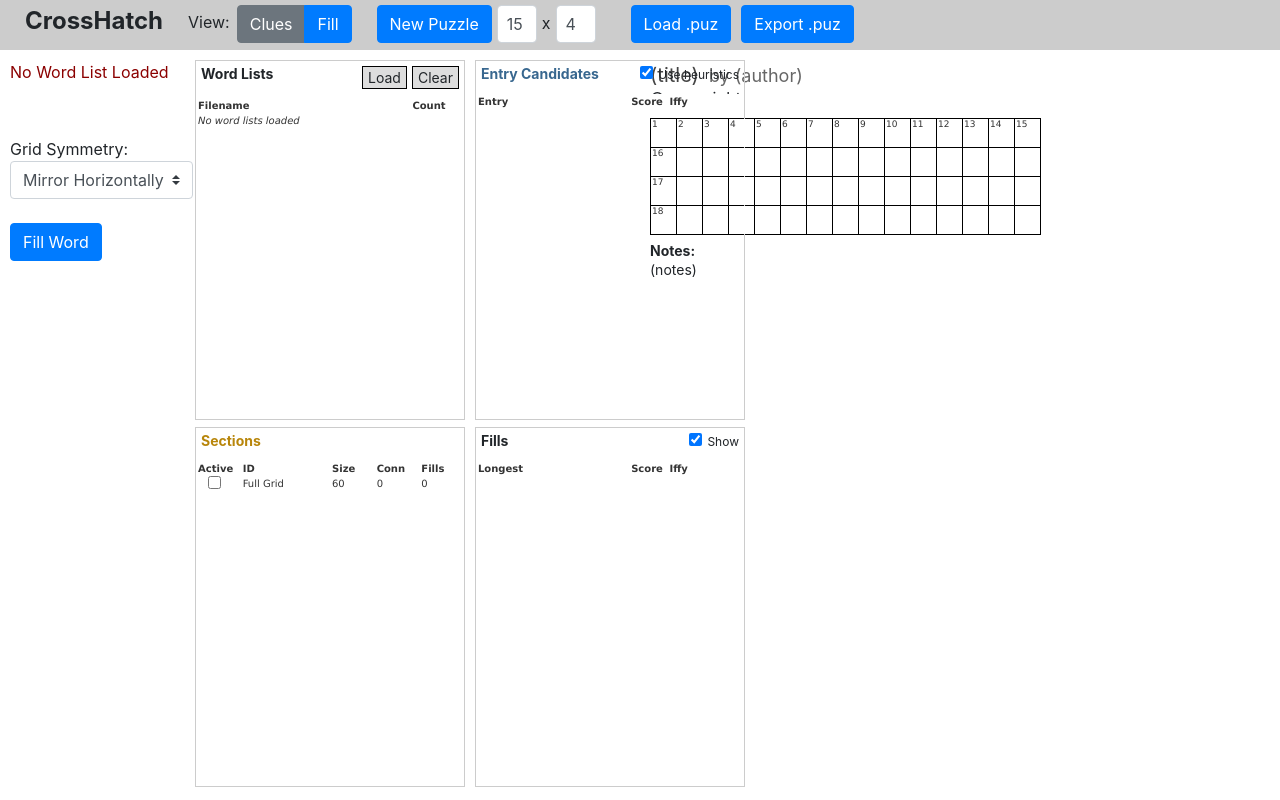
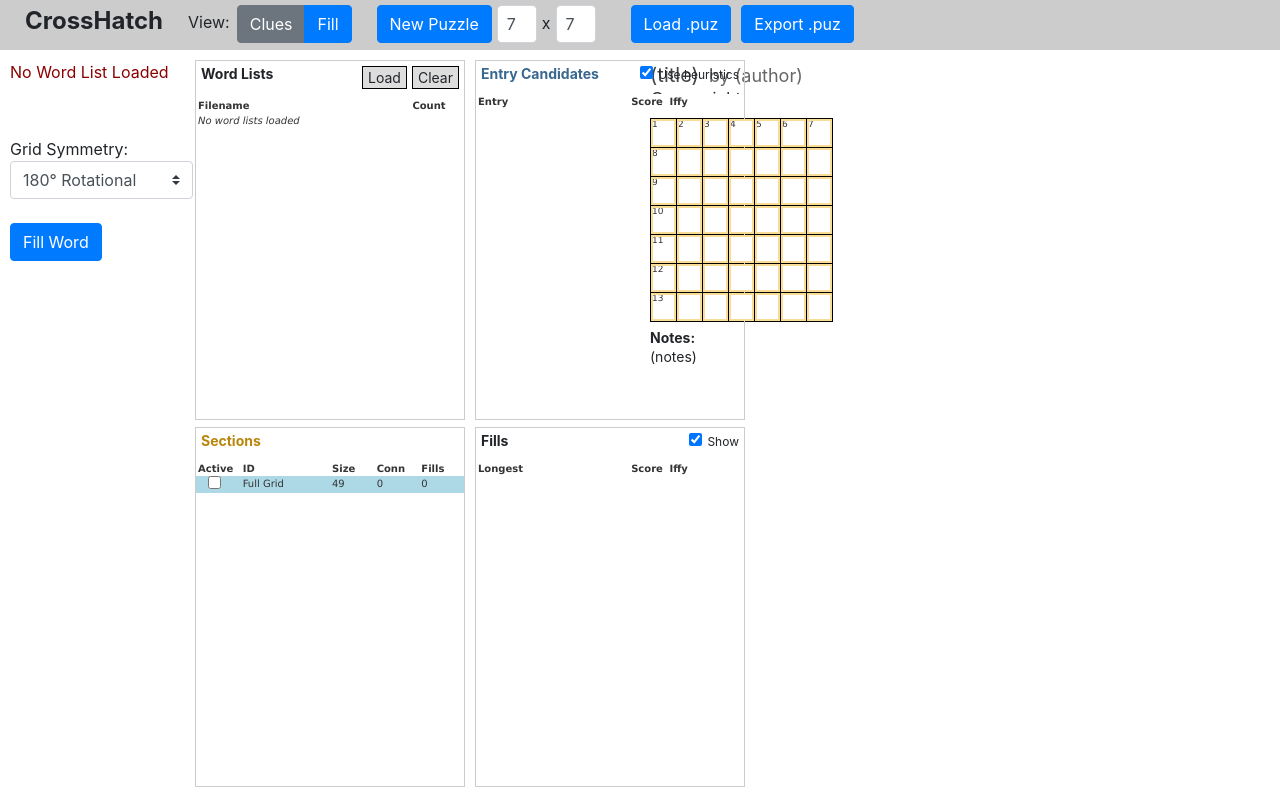
Before and after one commit to ben4808/crosshatch, a React (Create React App) app in the folder app/: page / in a window 1280 px wide. Built offline with nearby package versions, Linux system fonts and the light colour scheme.

Commit message:
more improvements

```diff
--- a/app/src/App.tsx
+++ b/app/src/App.tsx
@@ -1,4 +1,4 @@
-import React, { useEffect, useReducer, useState } from 'react';
+import React, { useEffect, useState } from 'react';
 import { AppContext } from './AppContext';
 import { AppProps } from './AppProps';
 import CluesView from './components/CluesView/CluesView';
@@ -11,20 +11,15 @@ import { Puzzle } from './models/Puzzle';
 import { getGrid, initializeSessionGlobals, newPuzzle } from './lib/util';
 import { generatePuzFile } from './lib/puzFiles';
 import { SymmetryType } from './models/SymmetryType';
-import { FillStatus } from './models/FillStatus';
 import { clearFill, createNewGrid } from './lib/grid';
-import { fillSectionWord } from './lib/fill';
 import { WordDirection } from './models/WordDirection';
 
 function App(props: AppProps) {
   const [activeView, setActiveView] = useState(props.activeView);
-  const [gridWidth, setGridWidth] = useState(15);
-  const [gridHeight, setGridHeight] = useState(4);
+  const [gridWidth, setGridWidth] = useState(7);
+  const [gridHeight, setGridHeight] = useState(7);
   const [updateSemaphore, setUpdateSemaphore] = useState(0);
-  // eslint-disable-next-line
-  const [ignored, forceUpdate] = useReducer(x => x + 1, 0);
   const [appState, setAppState] = useState(getAppContext());
-  const [fillInterval, setFillInterval] = useState({} as any);
 
   useEffect(() => {
     setAppState(getAppContext());
@@ -38,32 +33,11 @@ function App(props: AppProps) {
       setPuzzle: setPuzzle,
       createNewPuzzle: createNewPuzzle,
       exportPuz: exportPuz,
-      toggleFill: toggleFill,
     }
-  }
-
-  function toggleFill() {
-    if (Globals.isFillEnabled) {
-      let interval = setInterval(() => doFillWord(), 5);
-      setFillInterval(interval);
-      Globals.fillStatus = FillStatus.Running;
-    }
-    else if (fillInterval) {
-      clearInterval(fillInterval);
-      clearFill(getGrid());
-      Globals.fillStatus = FillStatus.Ready;
-    }
-    triggerUpdate();
-  }
-
-  function doFillWord() {
-    fillSectionWord();
-    triggerUpdate();
   }
 
   function triggerUpdate() {
     setUpdateSemaphore(updateSemaphore + 1);
-    forceUpdate();
   }
 
   function switchActiveView(newView: string) {
@@ -98,27 +72,23 @@ function App(props: AppProps) {
     Globals.puzzle = puzzle || newPuzzle();
     if (width === undefined) width = gridWidth;
     if (height === undefined) height = gridHeight;
-    setGridWidth(width);
-    setGridHeight(height);
     if (!Globals.activeGrid || !isNewPuzzle)
       Globals.activeGrid = createNewGrid(width, height);
     Globals.hoverGrid = undefined;
-    Globals.selectedWordKey = "";
+    Globals.selectedWordKey = undefined;
     Globals.selectedWordDir = WordDirection.Across;
-    Globals.gridSymmetry = SymmetryType.MirrorHorizontal;
-    Globals.isFillEnabled = false;
-    Globals.useManualHeuristics = true;
-    Globals.maxIffyLength = 0;
-    Globals.fillStatus = FillStatus.NoWordList;
+    if (!Globals.gridSymmetry) Globals.gridSymmetry = SymmetryType.Rotate180;
+    if (Globals.useManualHeuristics === undefined) Globals.useManualHeuristics = true;
+    if (Globals.maxIffyLength === undefined) Globals.maxIffyLength = 0;
     Globals.selectedWordNode = undefined;
     Globals.curChainId = 1;
-    Globals.isFillEnabled = false;
-    Globals.useManualHeuristics = true;
-    Globals.maxIffyLength = 0;
-    Globals.wordLists = [];
+    if (Globals.wordLists === undefined) Globals.wordLists = [];
 
     initializeSessionGlobals();
     clearFill(Globals.activeGrid!);
+
+    setGridWidth(width);
+    setGridHeight(height);
   }
 
   if (!Globals.puzzle) {
--- a/app/src/AppContext.ts
+++ b/app/src/AppContext.ts
@@ -7,5 +7,4 @@ export const AppContext = React.createContext({
     setPuzzle: (_: Puzzle) => {},
     createNewPuzzle: (w: number, h: number) => {},
     exportPuz: () => {},
-    toggleFill: () => {},
   });
--- a/app/src/components/FillView/FillView.scss
+++ b/app/src/components/FillView/FillView.scss
@@ -84,10 +84,10 @@
 }
 
 .fill-switch {
-    cursor: pointer;
     margin-left: 10px;
 }
 .custom-control-label {
+    display: inline;
     width: 125px;
     cursor: pointer;
     padding-left: 5px;
@@ -110,3 +110,21 @@
 .section-checkbox {
     margin-left: 10px;
 }
+
+#loader {
+    position: absolute;
+    left: 290px;
+    top: 150px;
+    z-index: 1;
+    width: 60px;
+    height: 60px;
+    border: 10px solid #f3f3f3;
+    border-radius: 50%;
+    border-top: 10px solid #3498db;
+    animation: spin 1s linear infinite;
+  }
+
+  @keyframes spin {
+    0% { transform: rotate(0deg); }
+    100% { transform: rotate(360deg); }
+  }
--- a/app/src/components/Grid/Grid.tsx
+++ b/app/src/components/Grid/Grid.tsx
@@ -6,9 +6,10 @@ import Square from '../Square/Square';
 import { GridState } from '../../models/GridState';
 import { WordDirection } from '../../models/WordDirection';
 import Globals from '../../lib/windowService';
-import { compareTuples, doesWordContainSquare, getGrid, getSelectedWord, getSquaresForWord,
-    getWordAtSquare, initializeSessionGlobals, isWordFull, mapKeys, mapValues, otherDir, squareKey, wordKey } from '../../lib/util';
-import { eraseGridSquare, getLettersFromSquares, getSymmetrySquares, getUncheckedSquareDir, populateWords,
+import { compareTuples, doesWordContainSquare, getGrid, getSection, getSelectedWord, getSquaresForWord,
+    getWordAtSquare, initializeSessionGlobals, isWordFull, mapKeys, mapValues, otherDir,
+    squareKey, wordKey } from '../../lib/util';
+import { clearFill, eraseGridSquare, getLettersFromSquares, getSymmetrySquares, getUncheckedSquareDir, populateWords,
     updateGridConstraintInfo, updateManualEntryCandidates } from '../../lib/grid';
 import { GridWord } from '../../models/GridWord';
 import { AppContext } from '../../AppContext';
@@ -123,6 +124,7 @@ function Grid() {
         if (blackSquareChanged) {
             populateWords(grid);
             initializeSessionGlobals();
+            clearFill(grid);
             setSelWordAtSelSquare(newSelSq);
             updateGridConstraintInfo(grid);
         }
@@ -173,8 +175,9 @@ function Grid() {
         return !!getSelectedWord();
     }
 
-    function isSquareInSelectedSection(sq: GridSquare): boolean {
-        return !!sections.find(s => s.squares.has(squareKey(sq)))
+    function isSquareInActiveSection(sq: GridSquare): boolean {
+        let section = getSection();
+        return section.squares.has(squareKey(sq));
     }
 
     function setSelWordAtSelSquare(newSelSquare: [number, number]) {
@@ -198,7 +201,7 @@ function Grid() {
             qualityClass: qualityClassMap.get(squareKey(square)) || QualityClass.Normal,
             isSelected: isSquareSelected() && compareTuples(selectedSquare, [row, col]),
             isInSelectedWord: isWordSelected() && doesWordContainSquare(selectedWord!, row, col),
-            isInSelectedSection: isSquareInSelectedSection(square),
+            isInSelectedSection: isSquareInActiveSection(square),
             constraintSum: square.viableLetters ? square.viableLetters.length : 26,
             isCircled: square.isCircled,
         };
--- a/app/src/lib/entryCandidates.ts
+++ b/app/src/lib/entryCandidates.ts
@@ -21,7 +21,7 @@ export function populateAndScoreEntryCandidates(node: FillNode, isForManualFill:
     }
 
     let eligibleCandidates = [] as EntryCandidate[];
-    let performFullHeuristics = node.anchorCombosLeft.length <= 50;
+    let performFullHeuristics = node.anchorCombosLeft.length <= 20;
     // cap anchor combos processed at 144
     for(let i = 0; i < 144; i++) {
         processAnchorCombo(node, isForManualFill, performFullHeuristics);
@@ -148,8 +148,6 @@ function processAnchorCombo(node: FillNode, isForManualFill: boolean, performFul
         let crossCrossKeys = new Map<string, boolean>();
         let calculatedSquares = new Map<string, string[]>();
         let usedWords = new Map<string, boolean>();
-        let unfilledTotal = 0;
-        let unfilledCount = 0;
         let iffyEntries = [] as string[];
         let iffyWordKeys = [] as string[];
         let crossCount = 0;
@@ -168,10 +166,11 @@ function processAnchorCombo(node: FillNode, isForManualFill: boolean, performFul
         while(true) {
             let wordKeys = distillIndex % 2 === 1  ? crossKeys : crossCrossKeys;
             let foundCountReduction = false;
-            let shortCircuited = false;
 
             // eslint-disable-next-line
             wordKeys.forEach((_, wKey) => {
+                if (!isViable) return;
+
                 let word = grid.words.get(wKey)!;
                 let squares = getSquaresForWord(grid, word);
                 if (isWordFull(squares)) return;
@@ -179,7 +178,6 @@ function processAnchorCombo(node: FillNode, isForManualFill: boolean, performFul
                 let filteredEntries = [] as string[];
                 let anchorInfo = populateFillWordAnchors(squares, calculatedSquares);
                 let anchorComboCount = anchorInfo.anchorCombosLeft.length;
-                if (distillIndex === 1 && anchorComboCount > 120) shortCircuited = true;
                 if (distillIndex > 1 && anchorComboCount > 120) return;
 
                 anchorInfo.anchorCombosLeft.forEach(combo => {
@@ -198,7 +196,7 @@ function processAnchorCombo(node: FillNode, isForManualFill: boolean, performFul
                 }
 
                 if (distillIndex === 1)
-                    crossCount =+ filteredEntries.length;
+                    crossCount += filteredEntries.length;
 
                 squares.forEach((sq, i) => {
                     let newMatrix = Array<boolean>(26).fill(false);
@@ -212,18 +210,13 @@ function processAnchorCombo(node: FillNode, isForManualFill: boolean, performFul
                         foundCountReduction = true;
 
                     calculatedSquares.set(squareKey(sq), letters);
-                    if (distillIndex === 1 && !sq.content) {
-                        unfilledCount++;
-                        unfilledTotal += letters.length;
-                    }
                 });
             });
 
-            if (!foundCountReduction || shortCircuited) break;
-            if (distillIndex === 1 && unfilledTotal/unfilledCount >= 18) break;
+            if (!foundCountReduction) break;
             if (iffyEntries.length > 0) break;
             if (!isViable) break;
-            if (!performFullHeuristics) break;
+            if (distillIndex > 0 && !performFullHeuristics) break;
 
             distillIndex++;
         }
@@ -315,14 +308,11 @@ function getFilteredEntries(squares: GridSquare[], anchorPattern: string, calcul
             let sqKey = squareKey(sq);
             if (ignoredSquares && ignoredSquares.includes(sqKey)) return true;
 
-            if (calculatedSquares) {
-                if (calculatedSquares.has(sqKey) && !calculatedSquares.get(sqKey)!.includes(entry[i])) {
-                    return false;
-                }
+            if (calculatedSquares && calculatedSquares.has(sqKey) && !calculatedSquares.get(sqKey)!.includes(entry[i])) {
+                return false;
             }
-            else {
-                if (sq.viableLetters && !sq.viableLetters.includes(entry[i]))
-                    return false;
+            else if (sq.viableLetters && !sq.viableLetters.includes(entry[i])) {
+                return false;
             }
         }
 
--- a/app/src/lib/fill.ts
+++ b/app/src/lib/fill.ts
@@ -1,6 +1,5 @@
 import { EntryCandidate } from '../models/EntryCandidate';
 import { FillNode } from '../models/FillNode';
-import { FillStatus } from '../models/FillStatus';
 import { GridSquare } from '../models/GridSquare';
 import { GridState } from '../models/GridState';
 import { GridWord } from '../models/GridWord';
@@ -30,7 +29,7 @@ export function fillSectionWord(): boolean {
         populateSeedNodes(fillQueue);
         node = fillQueue.peek()!;
         if (!node) {
-            Globals.fillStatus = FillStatus.Complete;
+            return false;
         }
     }
     while (node.needsNewPriority || node.shouldBeDeleted) {
@@ -263,7 +262,6 @@ export function makeNewNode(grid: GridState, depth: number, isChainNode: boolean
         anchorCombosLeft: [],
         viableLetterCounts: new Map<string, Map<string, number>>(),
         iffyWordKey: parent ? parent.iffyWordKey : undefined,
-        constraintMode: "One",
         chainGoodCandidates: parent ? parent.chainGoodCandidates : 0,
         chainIffyCandidates: parent ? parent.chainIffyCandidates : 0,
         chainId: Globals.curChainId!,
--- a/app/src/lib/grid.ts
+++ b/app/src/lib/grid.ts
@@ -62,6 +62,8 @@ export function populateWords(grid: GridState) {
 export function updateGridConstraintInfo(grid: GridState) {
     grid.usedWords = new Map<string, boolean>();
     forAllGridSquares(grid, sq => { sq.viableLetters = undefined; });
+
+    if (!Globals.wordList) return;
 
     let wordKeys = mapKeys(grid.words);
     let sortedWordKeys = wordKeys.filter(k => k.includes("A")).concat(wordKeys.filter(k => k.includes("D")));
@@ -288,6 +290,7 @@ export function eraseGridSquare(grid: GridState, sq: GridSquare, dir: WordDirect
     }
 
     sq.content = undefined;
+    sq.contentType = ContentType.Autofill;
     clearFill(grid);
 }
 
--- a/app/src/lib/section.ts
+++ b/app/src/lib/section.ts
@@ -56,7 +56,11 @@ export function insertSectionCandidateIntoGrid(grid: GridState, candidate: Secti
         }
     });
     if (foundDiscrepancy) return false;
-    else grid = newGrid;
+    else {
+        forAllGridSquares(newGrid, newSq => {
+            grid.squares[newSq.row][newSq.col] = newSq;
+        });
+    }
 
     section.words.forEach((_, key) => {
         let word = grid.words.get(key)!;
@@ -174,7 +178,7 @@ export function generateGridSections(grid: GridState): Map<number, Section> {
             let wordOrder = [] as string[];
             let usedWords = new Map<string, boolean>();
             calculateSectionOrder(mapValues(sections)).forEach(id => {
-                if (id === 0) return;
+                if (id === 0 && sections.size > 1) return;
                 let secOrder = calculateWordOrder(grid, sections.get(id)!);
                 wordOrder = wordOrder.concat(secOrder.filter(wk => !usedWords.has(wk)));
                 secOrder.forEach(wk => {usedWords.set(wk, true);});
@@ -256,6 +260,7 @@ function calculateWordOrder(grid: GridState, section: Section): string[] {
                     let newRowOrCol = rowOrCol(newWord);
                     if (newRowOrCol - prevRowOrCol === 1) {
                         curGroup.push(newWord);
+                        prevRowOrCol = newRowOrCol;
                         i++;
                     }
                     else break;
--- /dev/null
+++ b/app/src/lib/useInterval.ts
@@ -0,0 +1,21 @@
+import { useEffect, useRef } from 'react';
+
+export function useInterval(callback: () => void, delay: number | null) {
+  const savedCallback = useRef<() => void>();
+
+  // Remember the latest callback.
+  useEffect(() => {
+    savedCallback.current = callback;
+  }, [callback]);
+
+  // Set up the interval.
+  useEffect(() => {
+    function tick() {
+      if (savedCallback.current) savedCallback.current();
+    }
+    if (delay !== null) {
+      let id = setInterval(tick, delay);
+      return () => clearInterval(id);
+    }
+  }, [delay]);
+}
--- a/app/src/models/GlobalsObj.ts
+++ b/app/src/models/GlobalsObj.ts
@@ -1,5 +1,4 @@
 import { FillNode } from "./FillNode";
-import { FillStatus } from "./FillStatus";
 import { GridState } from "./GridState";
 import { IndexedWordList } from "./IndexedWordList";
 import { Puzzle } from "./Puzzle";
@@ -24,8 +23,6 @@ export interface GlobalsObj {
     selectedSectionIds?: Map<number, boolean>;
     selectedSectionCandidateKeys?: Map<number, string>;
 
-    fillStatus?: FillStatus;
-    isFillEnabled?: boolean;
     useManualHeuristics?: boolean;
     maxIffyLength?: number;
     gridSymmetry?: SymmetryType;
```
Also changed, not shown: app/src/components/FillView/FillView.tsx (+59 -19 lines).
